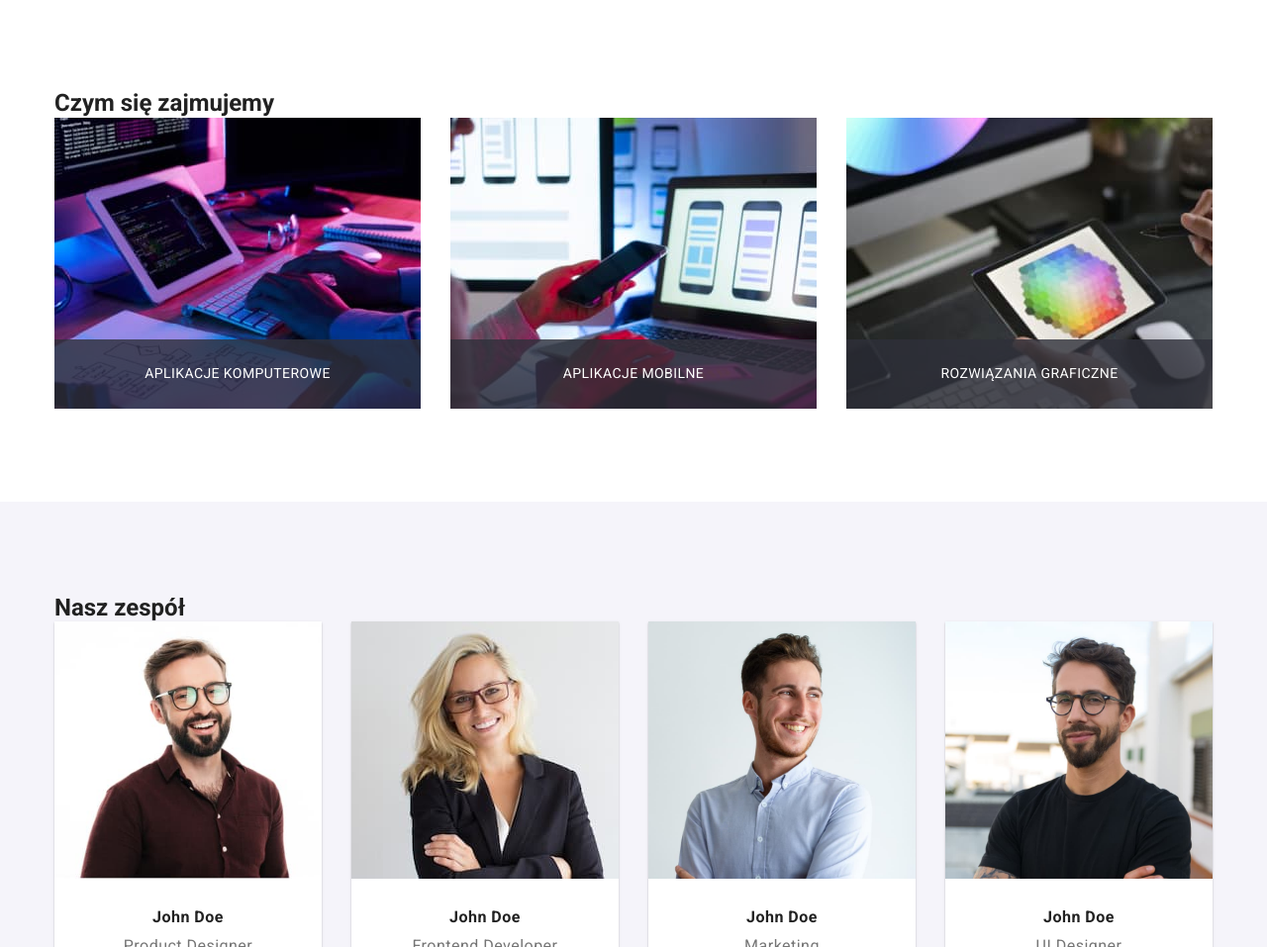
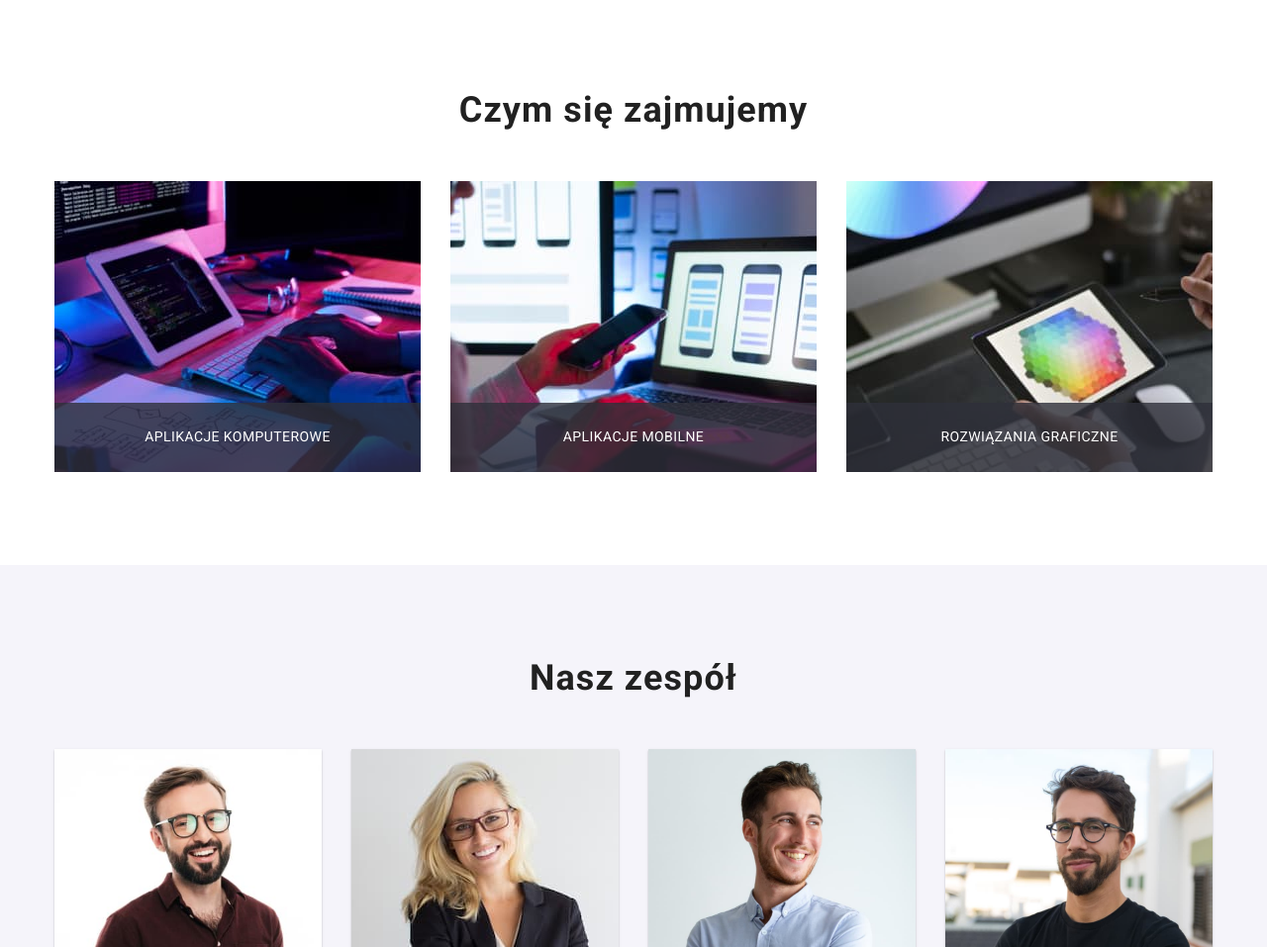
Before and after one commit to KarolMalinowski0605/goit-markup-hw-08, a plain HTML site: page index.html in a window 1280 px wide. Shown: the part 1026-1983 px from the top of the page at 99% size. Drawn offline with nearby package versions, Linux system fonts and the light colour scheme.

Commit message:
first commit

```diff
--- a/index.html
+++ b/index.html
@@ -262,7 +262,7 @@
 
             <section class="section jobs">
                 <div class="container">
-                    <h2 class="hero-img">Czym się zajmujemy</h2>
+                    <h2 class="headline-img">Czym się zajmujemy</h2>
                 </div>
                 <div class="container">
                     <ul class="list-item">
@@ -308,7 +308,7 @@
 
             <section class="section team-background">
                 <div class="container">
-                    <h2 class="hero-img">Nasz zespół</h2>
+                    <h2 class="headline-img">Nasz zespół</h2>
                     <ul class="list-item">
                         <li class="list-item__team-border">
                             <img
```
